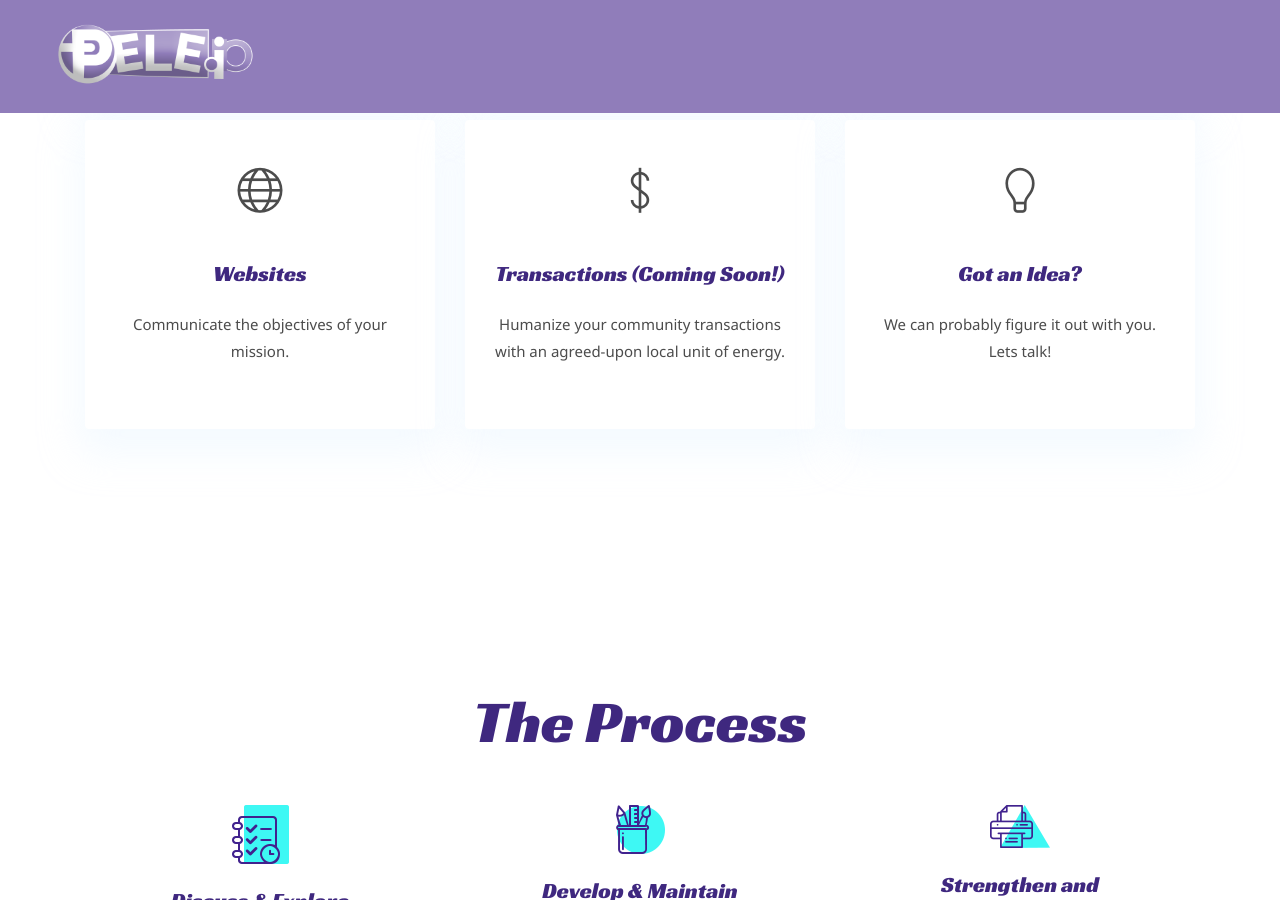
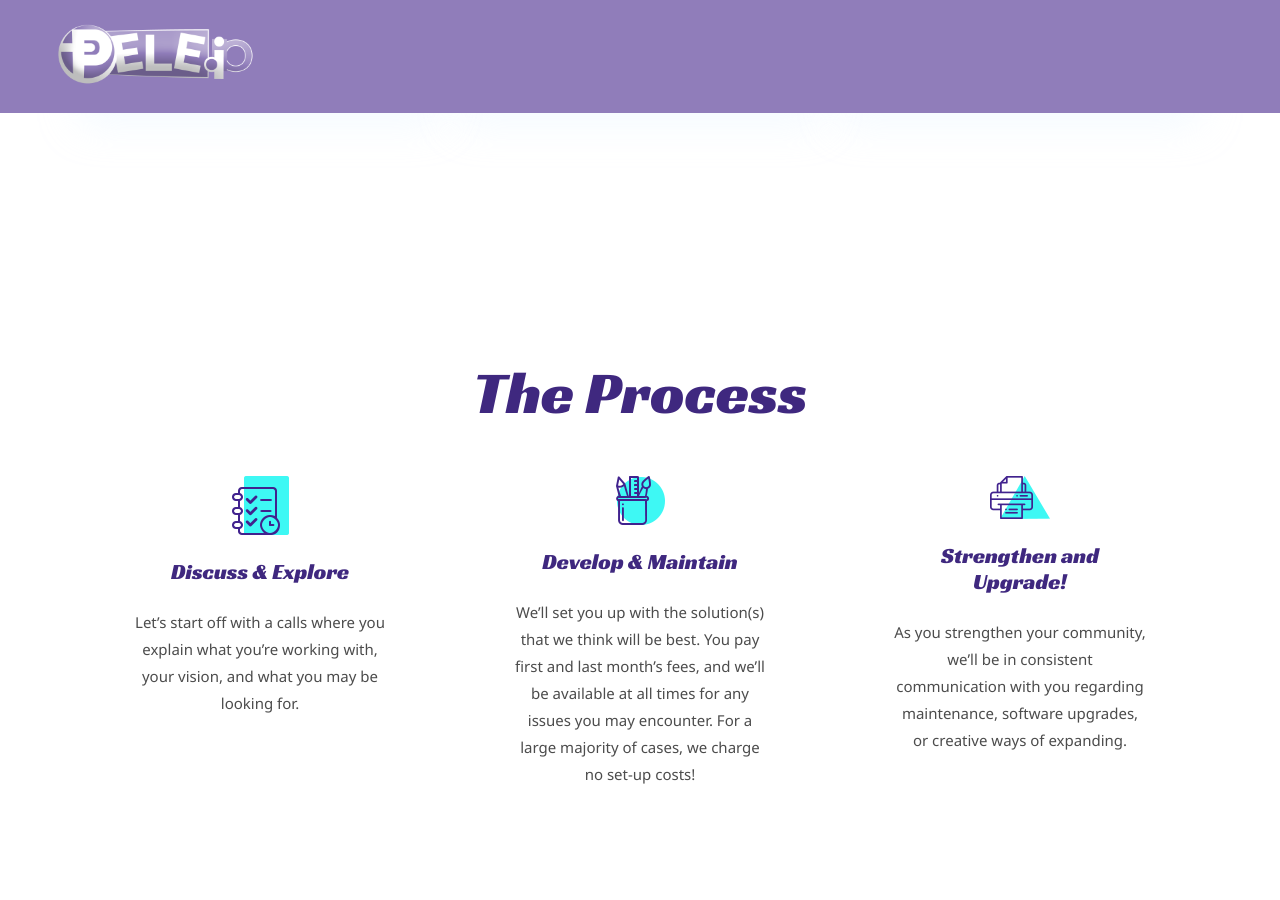
Before and after one commit to PELEIO/strengthen, a Jekyll site: the page built from index.html, in a window 1280 px wide and 900 px high, scrolled down 2178 px. Built offline with Jekyll 4.4.1, drawn with Linux system fonts in a browser that asks for light colours.

Commit message:
remove 3 services

```diff
--- a/_data/settings.yml
+++ b/_data/settings.yml
@@ -120,25 +120,6 @@ services:
     description: 'Event invitations that are only visible to those who you want to see them.',
     active: # Add true to select section
   }
-- {
-    name: Websites,
-    icon: ti-world,
-    description: 'Communicate the objectives of your mission.',
-    active: # Add true to select section
-  }
-- {
-    name: Transactions (Coming Soon!),
-    icon: ti-money,
-    description: 'Humanize your community transactions with an agreed-upon local unit of energy.',
-    active: # Add true to select section
-  }
-- {
-    name: Got an Idea?,
-    icon: ti-light-bulb,
-    description: 'We can probably figure it out with you. Lets talk!',
-    active: # Add true to select section
-  }
-
 
 #-------------------------------
 # Contact Section
```
